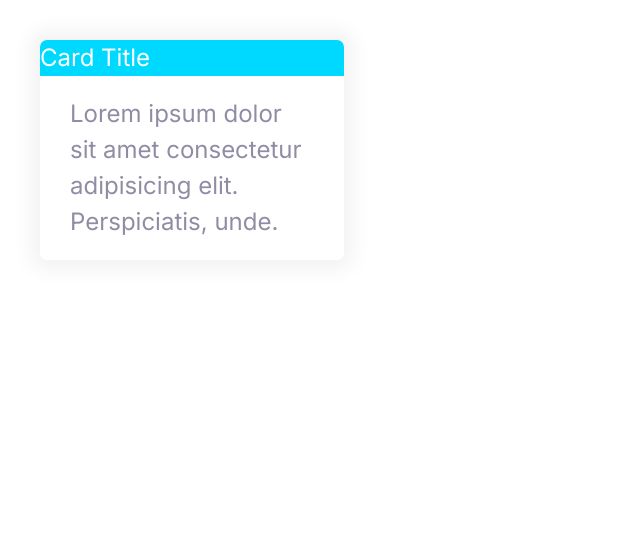
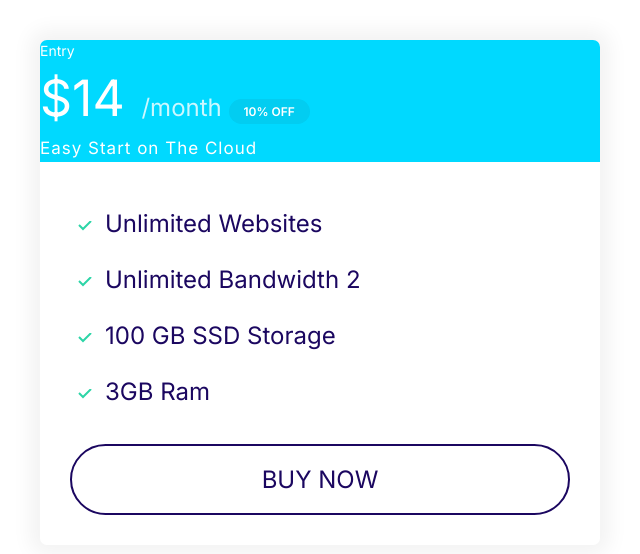
Before and after one commit to ttc4best/Aone-test, a plain HTML site: page index.html in a window 1280 px wide. Shown: the whole page, without its empty margins (0-640 px from the left). Drawn offline with Linux system fonts and the light colour scheme.

Commit message:
design plan

```diff
--- a/css/styles.css
+++ b/css/styles.css
@@ -102,6 +102,7 @@ a{
 }
 .badge--small{
     font-size: 1.6rem;
+    padding:0.5rem 1.5rem;
 }
 @media screen (min-width: 1024px;){
 .badge{
@@ -261,3 +262,45 @@ color: #fff;
     background: var(--color-secondary);
     color: #fff;
     }
+    .card--secondary .badge--secondary{
+        background: #02cdf1;
+    }
+    /* Plans */
+    .plan__name{
+        color: #fff;
+        margin: 0;
+        font-weight: 500;
+        font-size: 2.4rem;
+    }
+    .plan__price{
+        font-size: 6rem;
+    }
+    .plan__billing-cycle{
+        font-size: 2.4rem;
+        font-weight: 300;
+        opacity: .8;
+        margin-left: 1rem;
+    }
+    .plan__description{
+        font-size: 2rem;
+        font-weight: 300;
+        letter-spacing: 1px;
+        display: block;
+    }
+    .plan .list__item{
+        margin-bottom: 2rem;
+    }
+    @media screen and (min-width:1024px) {
+    .plan__name{
+        font-size: 1.4rem;
+        }
+    }
+    .plan__price{
+        font-size: 5rem;
+    }
+    .plan__billing-cycle{
+        font-size: 1,6rem;
+    }
+    .plan__description{
+        font-size: 1.7rem;
+    }
--- a/index.html
+++ b/index.html
@@ -12,13 +12,27 @@
     <link rel="stylesheet" href="css/styles.css" />
 </head>
 <body>
-   <div style="width: 30%; padding: 4rem">
-       <div class="card card--secondary">
-        <header class="card__header">Card Title</header>
-        <div class="card__body">
-            Lorem ipsum dolor sit amet consectetur adipisicing elit.
-            Perspiciatis, unde.
-        </div>
+   <div style="width: 50%; padding: 4rem">
+       <div class="plan">
+           <div class="card card--secondary">
+            <header class="card__header">
+             <h3 class="plan__name">Entry</h3>
+             <span class="plan__price">$14</span>
+             <span class="plan__billing-cycle">/month</span>
+             <span class="badge badge--secondary badge--small">10% OFF</span>
+             <span class="plan__description">Easy Start on The Cloud</span>
+            </header>
+            <div class="card__body">
+                <ul class="list list--tick">
+                    <li class="list__item">Unlimited Websites</li>
+                    <li class="list__item">Unlimited Bandwidth 2</li>
+                    <li class="list__item">100 GB SSD Storage</li>
+                    <li class="list__item">3GB Ram</li>
+
+                </ul>
+                <button class="btn btn--outline btn--block">Buy Now</button>
+            </div>
+           </div>
        </div>
    </div>
 
```
